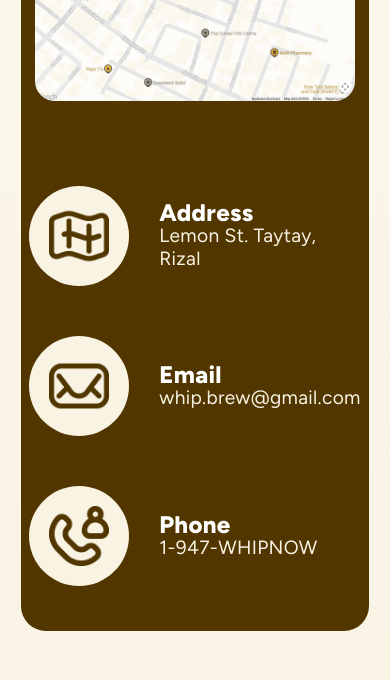
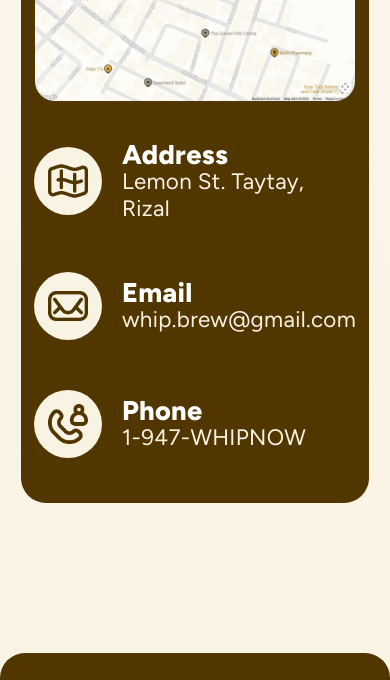
Before and after one commit to crstllracing231/WhippingBrew, a website: page index.html in a window 390 px wide. Shown: the part 2820-3500 px from the top of the page. Drawn offline with Linux system fonts and the light colour scheme.

Commit message:
media queries

```diff
--- a/css/styles.css
+++ b/css/styles.css
@@ -168,23 +168,6 @@ body {
     text-decoration: none;
 }
 
-@media (max-width: 768px) {
-    .fixed-header > a > div > h1 {
-        display: none;
-    }
-    .fixed-header > a > div > img {
-        margin: 0.9375rem 0.9375rem 0.9375rem 0;
-        height: 3.5rem;
-        width: auto;
-    }
-    .nav-container {
-        padding-right: 0;
-    }
-    #decor-left, #decor-right {
-        display: none;
-    }
-}
-
 #curPage {
     position: relative;
     display: inline-block;
@@ -240,19 +223,6 @@ body {
     height: auto;
     left: 1.875rem;
     top: -4.375rem;
-}
-
-@media (max-width: 768px) {
-    .beans-image {
-        max-width: 5rem;
-        top: -3.125rem;
-    }
-    .promo-block > h1 {
-        margin-top: 2rem;
-    }
-    .promo-block > h2 {
-        margin-bottom: 2rem;
-    }
 }
 
 .flash {
@@ -411,13 +381,13 @@ body {
 }
 
 .contact-block .info .info-entry h1 {
-    font-size: clamp(1.5rem, 3vw, 3.5rem);
+    font-size: clamp(1.7rem, 3vw, 3.5rem);
     letter-spacing: 0.02rem;
     margin: -0.1875rem 0 0;
 }
 
 .contact-block .info .info-entry span {
-    font-size: clamp(1.2rem, 2.5vw, 2.5rem);
+    font-size: clamp(1.4rem, 2.5vw, 2.5rem);
     letter-spacing: 0.02rem;
     margin: -0.1875rem 0 0;
 }
@@ -478,6 +448,47 @@ body {
 }
 
 @media (max-width: 768px) {
+    .fixed-header > a > div > h1 {
+        display: none;
+    }
+    .fixed-header > a > div > img {
+        margin: 0.9375rem 0.9375rem 0.9375rem 0;
+        height: 3.5rem;
+        width: auto;
+    }
+    .nav-container {
+        padding-right: 0;
+    }
+    #decor-left, #decor-right {
+        display: none;
+    }
+
+    .beans-image {
+        max-width: 5rem;
+        top: -3.125rem;
+    }
+    .promo-block > h1 {
+        margin-top: 2rem;
+    }
+    .promo-block > h2 {
+        margin-bottom: 2rem;
+    }
+
+    .contact-block .info .info-entry {
+        gap: 1.25rem;
+    }
+    .contact-block .info {
+        padding: 0 2.8125rem 2.8125rem 2.8125rem;
+    }
+    .contact-block .info .info-entry .icon {
+        width: 3rem;
+        height: 3rem;
+    }
+    .contact-block .info .info-entry .icon > img {
+        width: 2.5rem;
+        height: 2.5rem;
+    }
+
     .foot-nav-container {
         display: none;
     }
```
